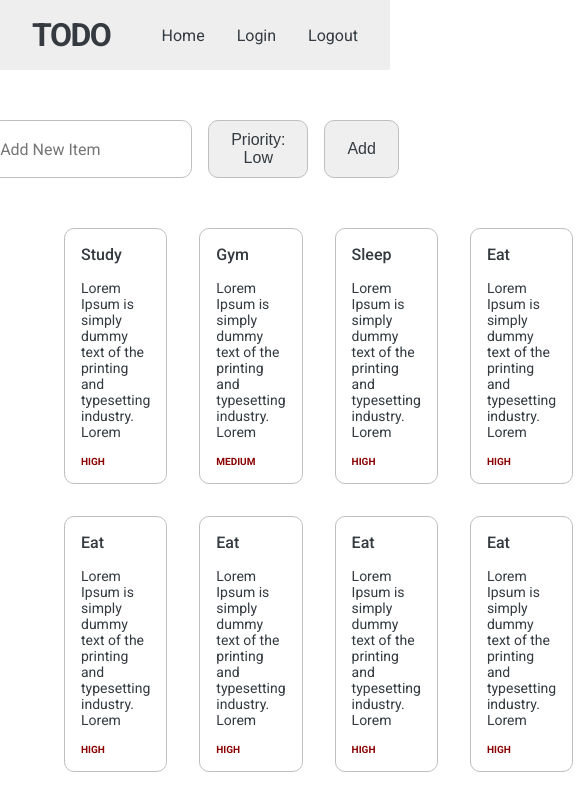
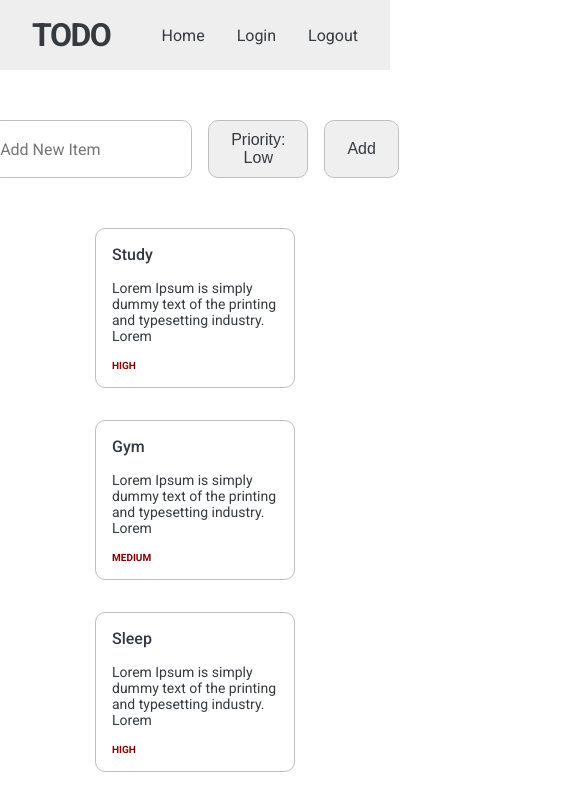
Before and after one commit to Ahmed-Khaled24/Semicolon-Tasks, a React (Create React App) app: page / in a window 390 px wide. Shown: the top 802 px of the page, 585 px wide, since content can reach past the window. Built offline with nearby package versions, Linux system fonts and the light colour scheme.

Commit message:
feat: make the grid more responsive

```diff
--- a/src/styles/grid.styles.css
+++ b/src/styles/grid.styles.css
@@ -1,7 +1,8 @@
 .grid{
     display: grid;
-    grid-template-columns: repeat(5, 1fr);
+    grid-template-columns: repeat(auto-fill, 200px);
     gap: 32px;
     padding: 0 64px;
     margin-bottom: 50px;
+    justify-content: center;
 }
```
